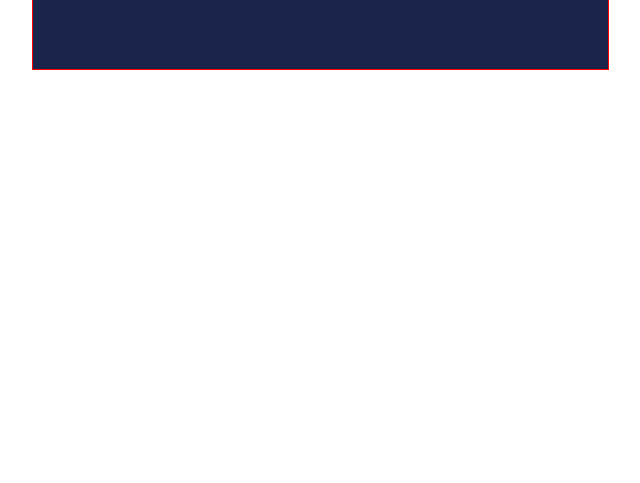
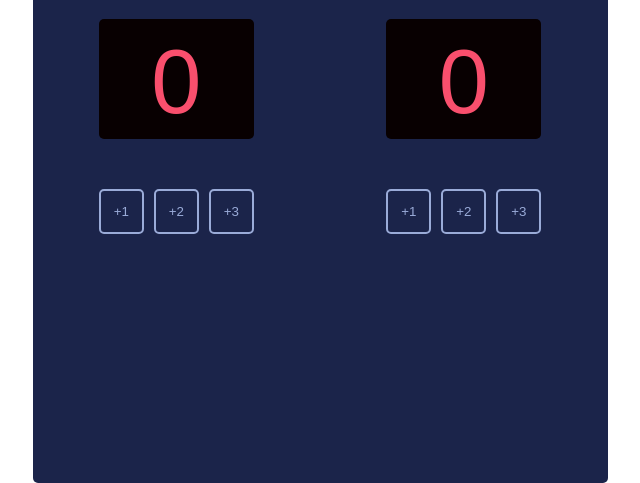
Before and after one commit to Southboy12/Basketball-Scorecard-WebApp, a website built with Vite: page index.html in a window 1280 px wide. Shown: the part 317-800 px from the top of the page, without its empty margins (320-960 px from the left). Built offline with nearby package versions, Linux system fonts and the light colour scheme; a web font is replaced by a local one.

Commit message:
removed the container border line and increased the container height

```diff
--- a/index.css
+++ b/index.css
@@ -10,9 +10,9 @@ body {
     /* position: absolute; */
     /* width: 575px; */
     width: 575px;
-    height: 385px;
+    height: 100vh;
     margin: 0 auto;
-    border: 1px solid red;
+    border-radius: 5px;
 }
 
 h3 {
@@ -50,7 +50,7 @@ h3 {
     line-height: 126.67px;
     font-size: 90px;
     text-align: center;
-    margin: 20px 0;
+    margin: 50px 0;
 }
 
 #home--score {
```
